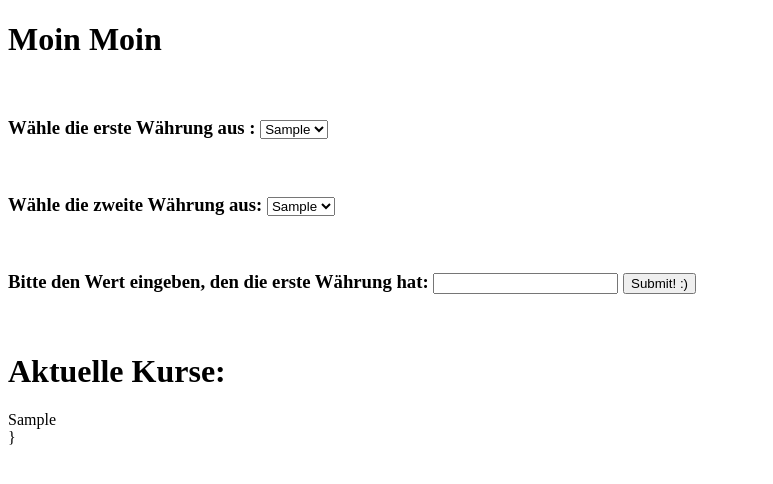
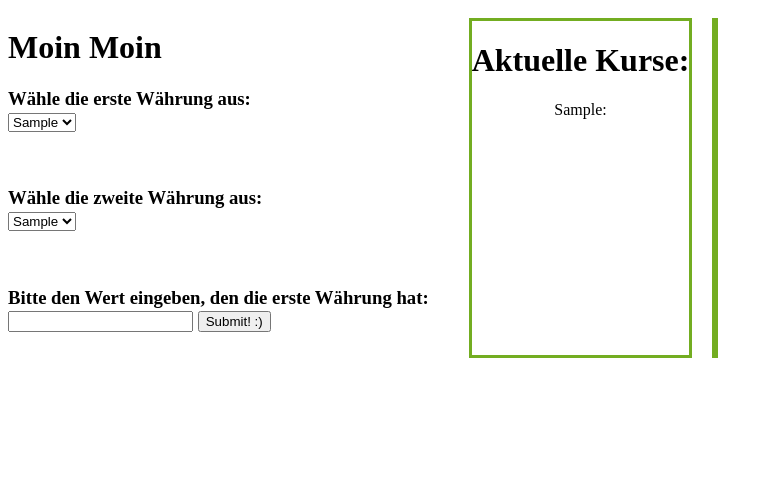
Before and after one commit to TheKillerPepsi/database_project, a PHP site: page / in a window 1280 px wide. Shown: the top 484 px of the page, without its empty margins (0-773 px from the left). Run offline with PHP 8.4, Linux system fonts and the light colour scheme; tables that the repository leaves empty or names only in its code hold one stand-in row (values such as "Sample post"); data that the repository does not hold is empty.

Commit message:
hat das HTML-Layout überarbeitet. Allerdings nur kosmetische Aspekte, nichts technisches

```diff
--- a/webserver_data/index.php
+++ b/webserver_data/index.php
@@ -4,9 +4,12 @@
     <head>
         <meta charset="UTF-8">
         <title>Database_Project</title>
+        <link rel="stylesheet" href="styles.css">
     </head>
     <body>
-       <h1> Moin Moin </h1>
+    <div id=wrapper>
+
+
        </br>
 
         <!-- Database connection -->
@@ -17,7 +20,76 @@
         <!-----Test Stuff -->
 
 
+
+<div id="dropdowns">
+<h1> Moin Moin </h1>
+         <form action="" id="berechnung" method="post">
+        <!---------------------------  Dropdown_01 ------------------------------------>
+        <h3> Wähle die erste Währung aus:
+        <br>
+        <select name="dropdown_01">
         <?php
+            $result_dd_01 = $mysqli->query("SELECT * FROM tb_devisen;");
+            while($dd_01 = $result_dd_01->fetch_assoc())
+                {
+
+
+                    $iso_dd_01 = $dd_01['waehrung_iso'];
+                    echo "<option value=$iso_dd_01>$iso_dd_01</option>";
+                }
+            echo  "</select>";
+            echo "</h3>";
+            echo "<br>";
+
+        ?>
+
+        <!---------------------------  Dropdown_02 -------------------------------------->
+        <h3> Wähle die zweite Währung aus:
+        <br>
+        <select name="dropdown_02">
+        <?php
+            $results_dd_02 = $mysqli->query("SELECT * FROM tb_devisen;");
+            while($dd_02 = $results_dd_02->fetch_assoc())
+                {
+
+                    $iso_dd_02 = $dd_02['waehrung_iso'];
+                    echo "<option value='$iso_dd_02'>$iso_dd_02</option>";
+                }
+        ?>
+        </select>
+        </h3>
+        <br>
+
+        <!-- Ausfüllfeld 1 --->
+        <h3> Bitte den Wert eingeben, den die erste Währung hat:
+        <br>
+        <label for="input_data"> </label>
+        <input type="number" id=data name="data" min="o">
+        <input type="submit" value="Submit! :)" name="submit">
+        <br>
+        </h3>
+        <br>
+        </form>
+
+
+        </div>
+        <!---Ergebnis ---->
+        <div id="alle_kurse">
+        <?php
+        $result_all = $mysqli->query("SELECT * FROM tb_devisen;");
+        //Hier wird gesagt, solange SQL noch einen Array (mit der MEthode fetch_array) aus der Variablen result hat soll er das folgende machen. Ein Arrayteil ist damit eine Zelle einer Zeile
+        echo "<h1> Aktuelle Kurse: </h1>";
+        while($row = mysqli_fetch_array($result_all))
+        {
+            //Hier wird, aus der Row/Zeile sich der erste "Array" geschnappt (also Zelle) und dargestellt. Anschließend wird ein Zeilenumbruch gemacht
+            echo " ".$row[1].":   ".$row[2];
+             echo "<br>";
+        }
+        ?>
+        </div>
+        <div id="submit">
+
+                <?php
             if(isset($_POST['submit']))
             {
 
@@ -51,72 +123,11 @@
 
         ?>
 
-                    <?php
-                       #build mysql stored procdure
+        </div>
 
 
 
-?>
-         <form action="" id="berechnung" method="post">
-        <!---------------------------  Dropdown_01 ------------------------------------>
-        <h3> Wähle die erste Währung aus :
-        <select name="dropdown_01">
-        <?php
-            $result_dd_01 = $mysqli->query("SELECT * FROM tb_devisen;");
-            while($dd_01 = $result_dd_01->fetch_assoc())
-                {
-
-
-                    $iso_dd_01 = $dd_01['waehrung_iso'];
-                    echo "<option value=$iso_dd_01>$iso_dd_01</option>";
-                }
-            echo  "</select>";
-            echo "</h3>";
-            echo "<br>";
-
-        ?>
-
-        <!---------------------------  Dropdown_02 -------------------------------------->
-        <h3> Wähle die zweite Währung aus:
-        <select name="dropdown_02">
-        <?php
-            $results_dd_02 = $mysqli->query("SELECT * FROM tb_devisen;");
-            while($dd_02 = $results_dd_02->fetch_assoc())
-                {
-
-                    $iso_dd_02 = $dd_02['waehrung_iso'];
-                    echo "<option value='$iso_dd_02'>$iso_dd_02</option>";
-                }
-        ?>
-        </select>
-        </h3>
-        <br>
-
-        <!-- Ausfüllfeld 1 --->
-        <h3> Bitte den Wert eingeben, den die erste Währung hat:
-
-        <label for="input_data"> </label>
-        <input type="number" id=data name="data" min="o">
-        <input type="submit" value="Submit! :)" name="submit">
-        <br>
-        </h3>
-        <br>
-        </form>
-        <!---Ergebnis ---->
-        <?php
-        $result_all = $mysqli->query("SELECT * FROM tb_devisen;");
-        //Hier wird gesagt, solange SQL noch einen Array (mit der MEthode fetch_array) aus der Variablen result hat soll er das folgende machen. Ein Arrayteil ist damit eine Zelle einer Zeile
-        echo "<h1> Aktuelle Kurse: </h1>";
-        while($row = mysqli_fetch_array($result_all))
-        {
-            //Hier wird, aus der Row/Zeile sich der erste "Array" geschnappt (also Zelle) und dargestellt. Anschließend wird ein Zeilenumbruch gemacht
-            echo " ".$row[1]." ".$row[2];
-             echo "<br>";
-        }
-        ?>
-}
-
-
-
+            </div>
+            </div>
     </body>
 </html>
--- /dev/null
+++ b/webserver_data/styles.css
@@ -0,0 +1,39 @@
+#wrapper {
+    display: flex;
+
+    overflow: auto;
+    width: 80%;
+    min-width: 500px;
+    max-width: 1200px;
+
+}
+#Dropdowns {
+
+    border: 3px solid #73AD21;
+    text-align: left;
+    margin: 10px;
+    position: relative;
+    left: 30px;
+    width: 80%;
+    min-width: 500px;
+    max-width: 1200px;
+}
+
+#alle_kurse {
+   float: right;
+   border: 3px solid #73AD21;
+   text-align: center;
+   margin: 10px;
+   position: relative;
+   left: 30px;
+}
+
+#submit {
+    float: right;
+   border: 3px solid #73AD21;
+   text-align: center;
+   margin: 10px;
+   position: relative;
+   left: 30px;
+
+}
```
Also changed, not shown: 14 other files.
